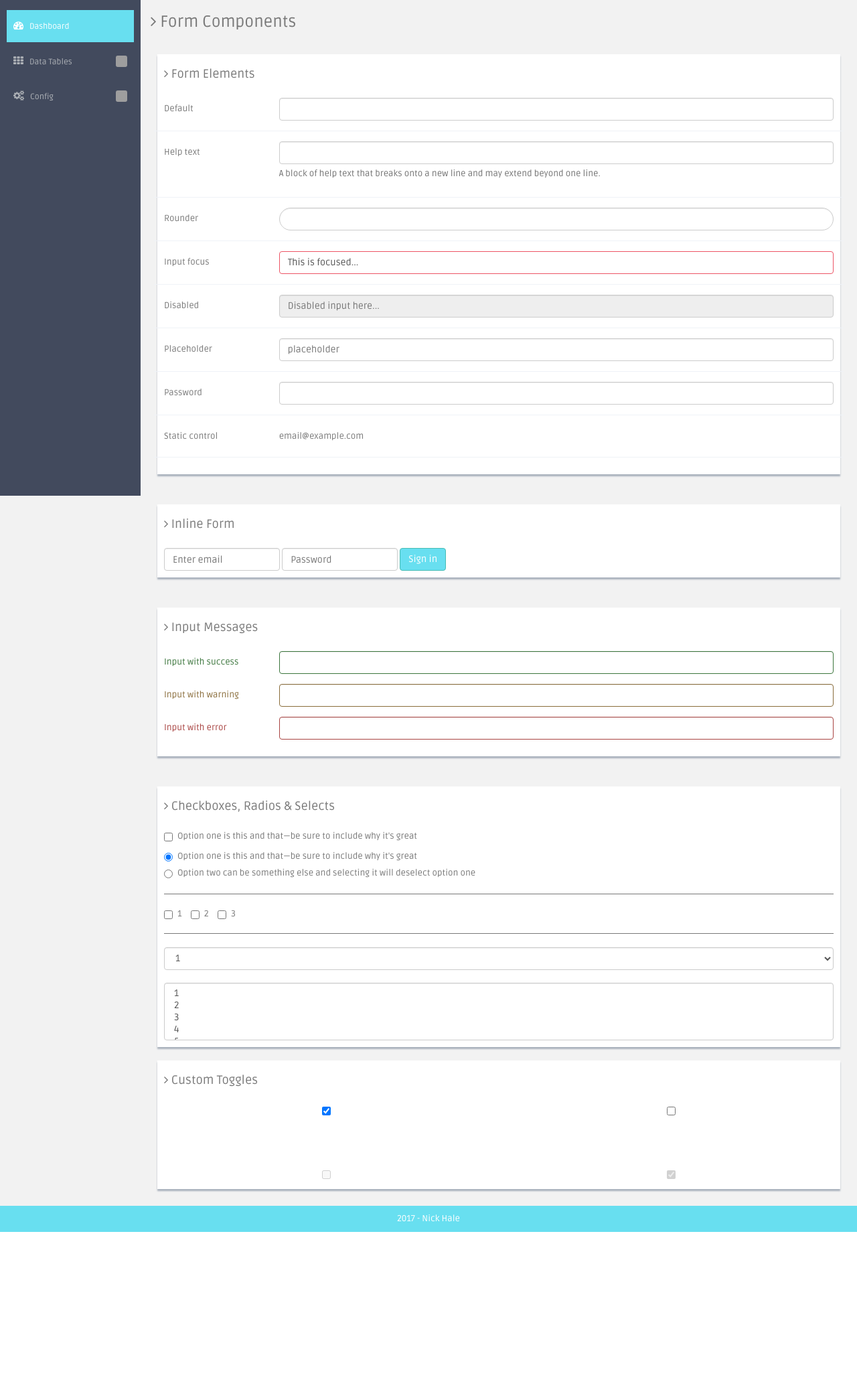
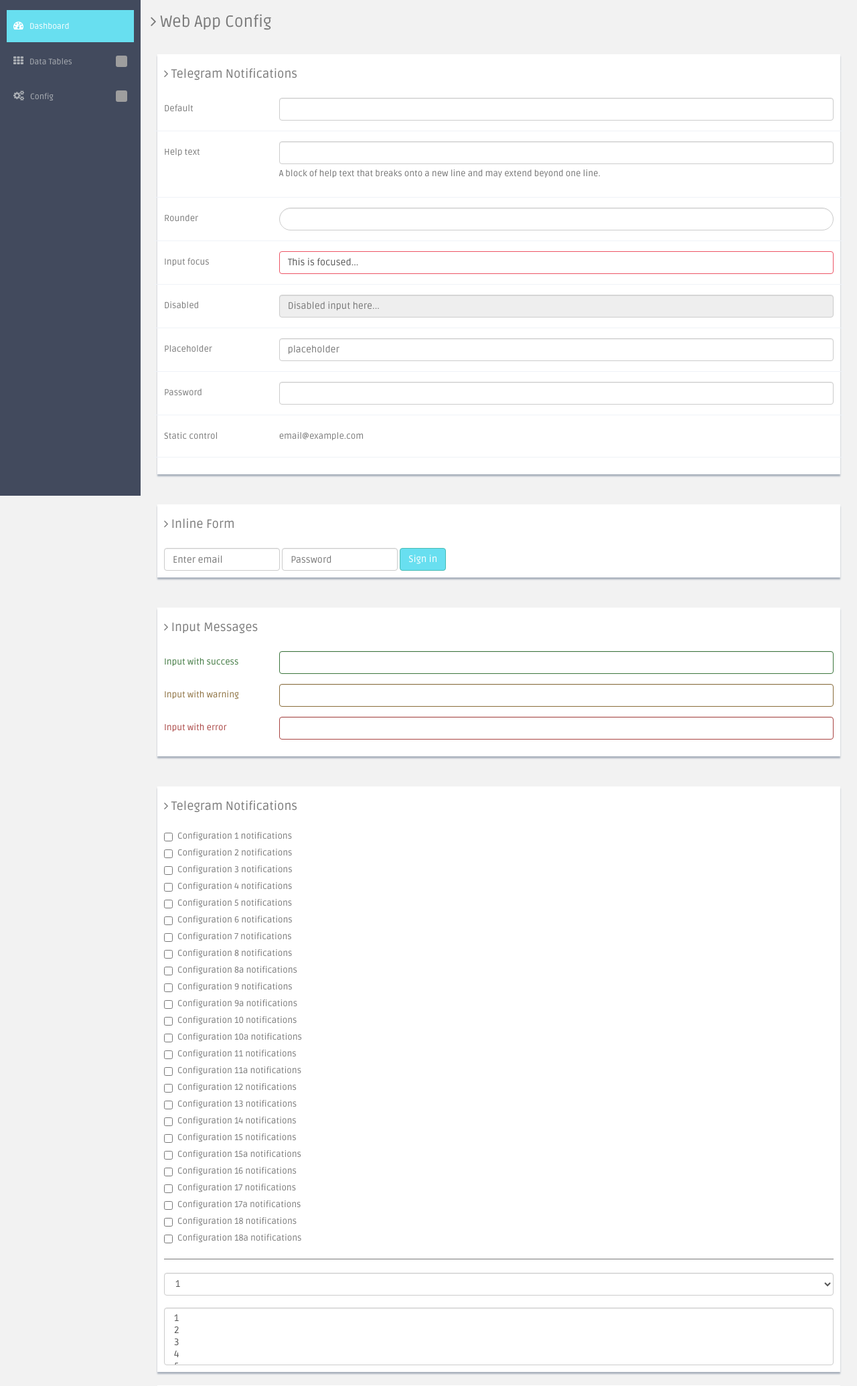
Before and after one commit to nik849/Odds, a Flask app: page /config.html in a window 1280 px wide. Shown: the part 60-2129 px from the top of the page at 67% size. Before the commit the page ends 1899 px from the top, so only its background shows below. Run offline with Flask 2, Linux system fonts and the light colour scheme; some libraries are stand-ins or nearby versions; grey boxes are pictures that could not be loaded.

Commit message:
Added list of telegram IDs

```diff
--- a/odds/config.py
+++ b/odds/config.py
@@ -2,5 +2,5 @@ HOST_URL = 'http://www.asianodds.com/past_200_asian_odds.asp'
 API_URL = 'https://api.telegram.org/'
 WEBHOOK_URL = 'https://5ef47981.ngrok.io'
 test_token = '415496075:AAFSnmY8YQpFbdnrhnIfcbnaF5bDtwV3z1c'
-test_id = '276845594'
+telegram_id = ['276845594']
 CONFIG = {'query': None}
--- a/run_flask.py
+++ b/run_flask.py
@@ -4,7 +4,7 @@ import pandas
 from flask import Flask, render_template, request
 
 from odds.api import telegram
-from odds.config import CONFIG, test_id, test_token
+from odds.config import CONFIG, telegram_id, test_token
 from odds.scraper import scrape
 from odds.utils import predictions
 
@@ -28,7 +28,7 @@ def home():
             if val != 0:
                 tip = f'{name} - {key}:{val}'
                 tips.append(tip)
-                t.send_message(tip, test_id)
+                [t.send_message(tip, _id) for _id in telegram_id]
     df = pandas.DataFrame()
     for table in tables:
         df = df.append(table)
--- a/templates/config.html
+++ b/templates/config.html
@@ -48,7 +48,7 @@
             </div>
             <div class="top-menu">
             	<ul class="nav pull-right top-menu">
-                    <li><a class="logout" href="/download">Download</a></li>
+                    <li><a class="logout" href="/download_preds">Download</a></li>
             	</ul>
             </div>
         </header>
@@ -72,7 +72,7 @@
                       </a>
                       <ul class="sub">
                           <li><a  href="basic_table.html">Raw Data</a></li>
-                          <li><a  href="responsive_table.html">Filtered Data</a></li>
+                          <li><a  href="responsive_table.html">Predictions</a></li>
                       </ul>
                   </li>
                   <li class="sub-menu">
@@ -95,13 +95,13 @@
       <!--main content start-->
       <section id="main-content">
           <section class="wrapper">
-            <h3><i class="fa fa-angle-right"></i> Form Components</h3>
+            <h3><i class="fa fa-angle-right"></i> Web App Config</h3>
 
             <!-- BASIC FORM ELELEMNTS -->
             <div class="row mt">
               <div class="col-lg-12">
                   <div class="form-panel">
-                      <h4 class="mb"><i class="fa fa-angle-right"></i> Form Elements</h4>
+                      <h4 class="mb"><i class="fa fa-angle-right"></i> Telegram Notifications</h4>
                       <form class="form-horizontal style-form" method="get">
                           <div class="form-group">
                               <label class="col-sm-2 col-sm-2 control-label">Default</label>
@@ -210,37 +210,157 @@
             <div class="row mt">
               <div class="col-lg-12">
                 <div class="form-panel">
-                      <h4 class="mb"><i class="fa fa-angle-right"></i> Checkboxes, Radios & Selects</h4>
+                      <h4 class="mb"><i class="fa fa-angle-right"></i> Telegram Notifications</h4>
             <div class="checkbox">
               <label>
-                <input type="checkbox" value="">
-                Option one is this and that&mdash;be sure to include why it's great
+                <input type="checkbox" value="config_1">
+                Configuration 1 notifications
               </label>
             </div>
-
-            <div class="radio">
+            <div class="checkbox">
               <label>
-                <input type="radio" name="optionsRadios" id="optionsRadios1" value="option1" checked>
-                Option one is this and that&mdash;be sure to include why it's great
+                <input type="checkbox" value="config_2">
+                Configuration 2 notifications
               </label>
             </div>
-            <div class="radio">
+            <div class="checkbox">
               <label>
-                <input type="radio" name="optionsRadios" id="optionsRadios2" value="option2">
-                Option two can be something else and selecting it will deselect option one
+                <input type="checkbox" value="config_3">
+                Configuration 3 notifications
               </label>
             </div>
-
-            <hr>
-            <label class="checkbox-inline">
-              <input type="checkbox" id="inlineCheckbox1" value="option1"> 1
-            </label>
-            <label class="checkbox-inline">
-              <input type="checkbox" id="inlineCheckbox2" value="option2"> 2
-            </label>
-            <label class="checkbox-inline">
-              <input type="checkbox" id="inlineCheckbox3" value="option3"> 3
-            </label>
+            <div class="checkbox">
+              <label>
+                <input type="checkbox" value="config_4">
+                Configuration 4 notifications
+              </label>
+            </div>
+            <div class="checkbox">
+              <label>
+                <input type="checkbox" value="config_5">
+                Configuration 5 notifications
+              </label>
+            </div>
+            <div class="checkbox">
+              <label>
+                <input type="checkbox" value="config_6">
+                Configuration 6 notifications
+              </label>
+            </div>
+            <div class="checkbox">
+              <label>
+                <input type="checkbox" value="config_7">
+                Configuration 7 notifications
+              </label>
+            </div>
+            <div class="checkbox">
+              <label>
+                <input type="checkbox" value="config_8">
+                Configuration 8 notifications
+              </label>
+            </div>
+            <div class="checkbox">
+              <label>
+                <input type="checkbox" value="config_8a">
+                Configuration 8a notifications
+              </label>
+            </div>
+            <div class="checkbox">
+              <label>
+                <input type="checkbox" value="config_9">
+                Configuration 9 notifications
+              </label>
+            </div>
+            <div class="checkbox">
+              <label>
+                <input type="checkbox" value="config_9a">
+                Configuration 9a notifications
+              </label>
+            </div>
+            <div class="checkbox">
+              <label>
+                <input type="checkbox" value="config_10">
+                Configuration 10 notifications
+              </label>
+            </div>
+            <div class="checkbox">
+              <label>
+                <input type="checkbox" value="config_10a">
+                Configuration 10a notifications
+              </label>
+            </div>
+            <div class="checkbox">
+              <label>
+                <input type="checkbox" value="config_11">
+                Configuration 11 notifications
+              </label>
+            </div>
+            <div class="checkbox">
+              <label>
+                <input type="checkbox" value="config_11a">
+                Configuration 11a notifications
+              </label>
+            </div>
+            <div class="checkbox">
+              <label>
+                <input type="checkbox" value="config_12">
+                Configuration 12 notifications
+              </label>
+            </div>
+            <div class="checkbox">
+              <label>
+                <input type="checkbox" value="config_13">
+                Configuration 13 notifications
+              </label>
+            </div>
+            <div class="checkbox">
+              <label>
+                <input type="checkbox" value="config_14">
+                Configuration 14 notifications
+              </label>
+            </div>
+            <div class="checkbox">
+              <label>
+                <input type="checkbox" value="config_15">
+                Configuration 15 notifications
+              </label>
+            </div>
+            <div class="checkbox">
+              <label>
+                <input type="checkbox" value="config_15a">
+                Configuration 15a notifications
+              </label>
+            </div>
+            <div class="checkbox">
+              <label>
+                <input type="checkbox" value="config_16">
+                Configuration 16 notifications
+              </label>
+            </div>
+            <div class="checkbox">
+              <label>
+                <input type="checkbox" value="config_17">
+                Configuration 17 notifications
+              </label>
+            </div>
+            <div class="checkbox">
+              <label>
+                <input type="checkbox" value="config_17a">
+                Configuration 17a notifications
+              </label>
+            </div>
+            <div class="checkbox">
+              <label>
+                <input type="checkbox" value="config_18">
+                Configuration 18 notifications
+              </label>
+            </div>
+            <div class="checkbox">
+              <label>
+                <input type="checkbox" value="config_18a">
+                Configuration 18a notifications
+              </label>
+            </div>
 
             <hr>
             <select class="form-control">
```
